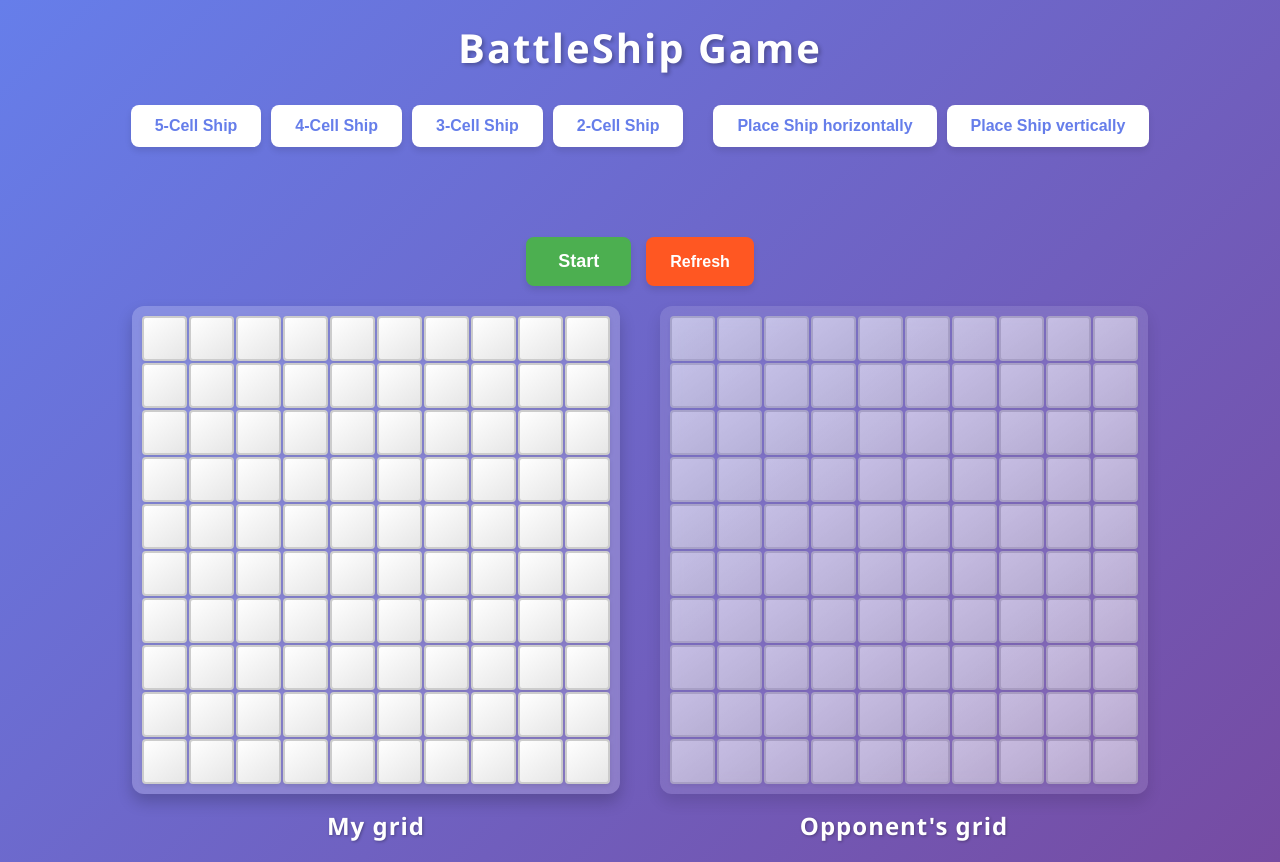
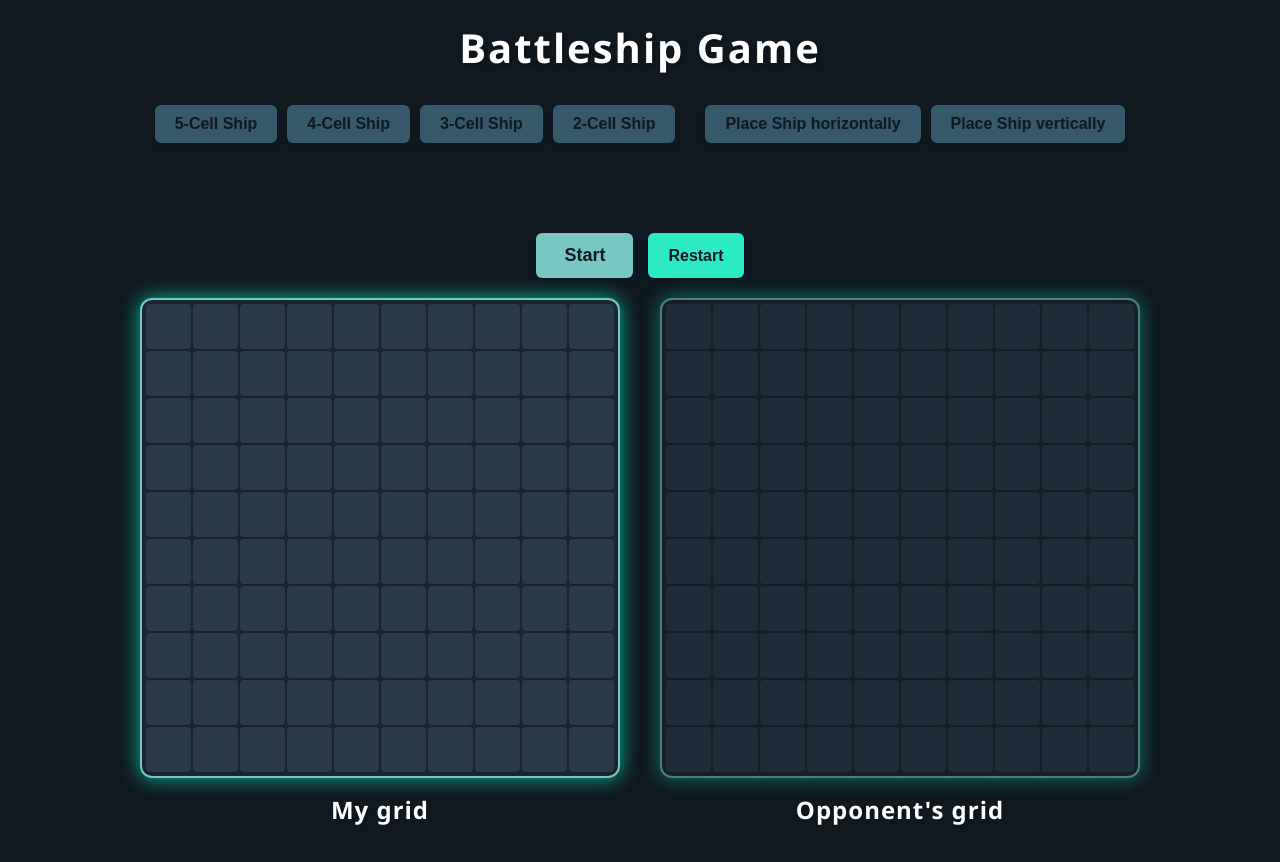
Before and after one commit to hungit-dev/battleship, a website with bundled scripts: page index.html in a window 1280 px wide. Built offline with nearby package versions, Linux system fonts and the light colour scheme.

Commit message:
update css

```diff
--- a/index.html
+++ b/index.html
@@ -10,7 +10,7 @@
 
 <body>
   <header>
-    <h1>BattleShip Game</h1>
+    <h1>Battleship Game</h1>
   </header>
   <main>
     <div class="buttons-container">
@@ -31,7 +31,7 @@
       <div id="winner-message"></div>
       <div class="start-button-container">
         <button id="start-button">Start</button>
-        <button id="refresh-page-button">Refresh</button>
+        <button id="refresh-page-button">Restart</button>
       </div>
 
       <div class="container">
--- a/stylesheet.css
+++ b/stylesheet.css
@@ -7,7 +7,7 @@
 
 body {
   font-family: "Segoe UI", Tahoma, Geneva, Verdana, sans-serif;
-  background: linear-gradient(135deg, #667eea 0%, #764ba2 100%);
+  background: #101820;
   min-height: 100vh;
   color: #333;
   padding: 20px;
@@ -48,15 +48,15 @@ header h1 {
 }
 
 button {
-  padding: 12px 24px;
+  padding: 10px 20px;
   font-size: 16px;
   font-weight: 600;
   border: none;
-  border-radius: 8px;
+  border-radius: 6px;
   cursor: pointer;
   transition: all 0.3s ease;
-  background: white;
-  color: #667eea;
+  background: #35596b;
+  color: #101820;
   box-shadow: 0 4px 6px rgba(0, 0, 0, 0.1);
   position: relative;
   overflow: hidden;
@@ -65,7 +65,7 @@ button {
 button:hover:not(:disabled):not(.lock) {
   transform: translateY(-2px);
   box-shadow: 0 6px 12px rgba(0, 0, 0, 0.2);
-  background: #f0f0f0;
+  background: #3e5268;
 }
 
 button:active:not(:disabled) {
@@ -78,7 +78,6 @@ button:disabled {
 }
 
 button.lock {
-  background: #4caf50;
   color: white;
   opacity: 0.5;
   pointer-events: none;
@@ -90,23 +89,15 @@ button.lock::after {
 }
 
 #start-button {
-  background: #4caf50;
-  color: white;
+  background: #79c7c5;
+  color: #101820;
   font-size: 18px;
-  padding: 14px 32px;
-}
-
-#start-button:hover:not(:disabled) {
-  background: #45a049;
+  padding: 12px 28px;
 }
 
 #refresh-page-button {
-  background: #ff5722;
-  color: white;
-}
-
-#refresh-page-button:hover {
-  background: #f44336;
+  background: #2beac4;
+  color: #101820;
 }
 
 .start-button-container {
@@ -161,10 +152,11 @@ button.lock::after {
   display: grid;
   grid-template-columns: repeat(10, 1fr);
   gap: 2px;
-  background: rgba(255, 255, 255, 0.2);
-  padding: 10px;
+  background: #1c2533;
+  border: 2px solid #79c7c5;
+  padding: 4px;
   border-radius: 12px;
-  box-shadow: 0 8px 16px rgba(0, 0, 0, 0.2);
+  box-shadow: 0 0 20px rgba(0, 255, 204, 0.7);
   backdrop-filter: blur(10px);
   width: fit-content;
 }
@@ -173,8 +165,7 @@ button.lock::after {
 .grid-cell {
   width: 45px;
   height: 45px;
-  background: linear-gradient(145deg, #ffffff, #e6e6e6);
-  border: 2px solid #ccc;
+  background: #2b3a4a;
   border-radius: 4px;
   cursor: pointer;
   display: flex;
@@ -182,7 +173,7 @@ button.lock::after {
   justify-content: center;
   font-weight: bold;
   font-size: 20px;
-  color: #333;
+  color: white;
   transition: all 0.2s ease;
   box-shadow: 0 2px 4px rgba(0, 0, 0, 0.1);
 }
@@ -194,32 +185,24 @@ button.lock::after {
 
 /* Hover preview for empty cells only */
 .grid-cell.selecting-grid-cells {
-  background: linear-gradient(145deg, #bbdefb, #90caf9);
-  border-color: #2196f3;
-  box-shadow: 0 0 10px rgba(33, 150, 243, 0.5);
+  background: #3e5268;
 }
 
 /* Grey ships - placed by user */
 .grid-cell.selected-grid-cell {
-  background: #757575;
-  border-color: #616161;
-  box-shadow: 0 0 8px rgba(117, 117, 117, 0.5);
+  background: #35596b;
   cursor: default;
 }
 
 /* Prevent hover highlight on placed ships */
 .grid-cell.selected-grid-cell.selecting-grid-cells {
-  background: #757575;
-  border-color: #616161;
-  box-shadow: 0 0 8px rgba(117, 117, 117, 0.5);
+  background: #35596b;
 }
 
 /* Grey ships on hover */
 .grid-cell.selected-grid-cell:hover {
-  background: #757575;
-  border-color: #616161;
+  background: #35596b;
   transform: scale(1.05);
-  box-shadow: 0 0 12px rgba(117, 117, 117, 0.8);
 }
 
 /* Red cells - hits */
```
